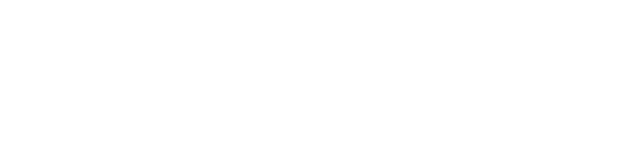
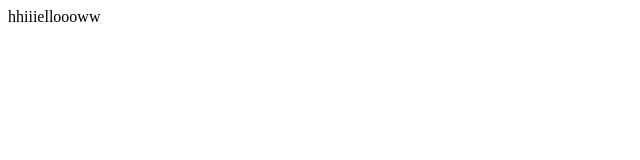
Before and after one commit to Testytwist/calculator, a plain HTML site: page th.html in a window 1280 px wide. Shown: the whole page, without its empty margins (0-640 px from the left). Drawn offline with Linux system fonts and the light colour scheme.

Commit message:
Update th.html

```diff
--- a/th.html
+++ b/th.html
@@ -1,3 +1,6 @@
 <html>
 <head><title>hellow wolllldd</title></head>
+<body>
+hhiiielloooww
+</body>
 </html>
```
